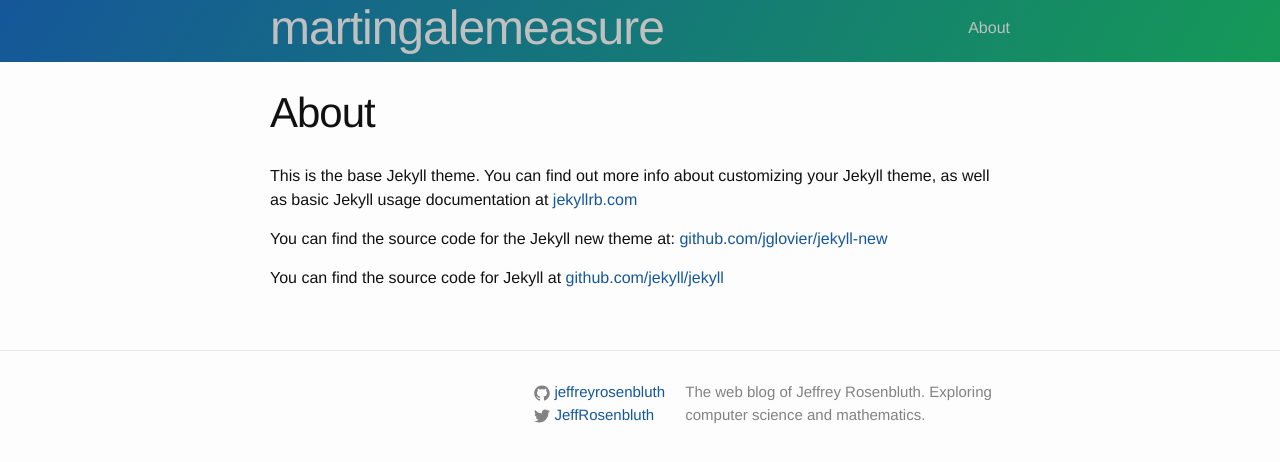
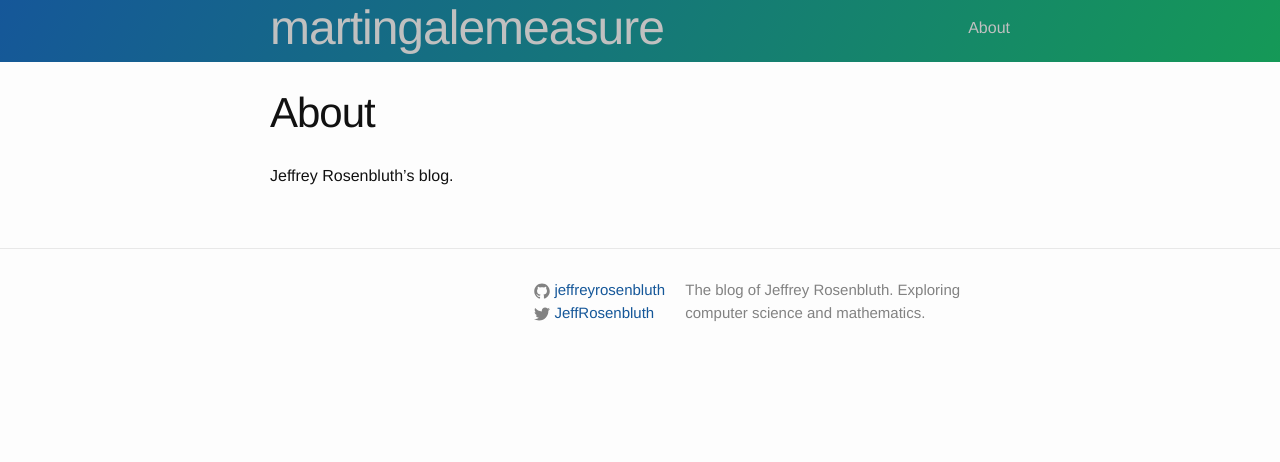
Before and after one commit to jeffreyrosenbluth/jeffreyrosenbluth.github.io, a Jekyll site: the page built from about.md, in a window 1280 px wide. Shown: the top 462 px of the page. Built offline with Jekyll 4.4.1, drawn with Linux system fonts in a browser that asks for light colours.

Commit message:
imports from wordpress

```diff
--- a/_config.yml
+++ b/_config.yml
@@ -2,7 +2,7 @@
 title: martingalemeasure
 email:
 description: > # this means to ignore newlines until "baseurl:"
-  The web blog of Jeffrey Rosenbluth. Exploring computer science and
+  The blog of Jeffrey Rosenbluth. Exploring computer science and
   mathematics.
 baseurl: "" # the subpath of your site, e.g. /blog/
 url: "http://jeffreyrosenbluth.github.io" # the base hostname & protocol for your site
--- a/about.md
+++ b/about.md
@@ -4,8 +4,4 @@ title: About
 permalink: /about/
 ---
 
-This is the base Jekyll theme. You can find out more info about customizing your Jekyll theme, as well as basic Jekyll usage documentation at [jekyllrb.com](http://jekyllrb.com/)
-
-You can find the source code for the Jekyll new theme at: [github.com/jglovier/jekyll-new](https://github.com/jglovier/jekyll-new)
-
-You can find the source code for Jekyll at [github.com/jekyll/jekyll](https://github.com/jekyll/jekyll)
+Jeffrey Rosenbluth's blog.
```
Also changed, not shown: _posts/2014-02-02-monkey-typing-shakespear.md (+1 -1 lines), _posts/2015-04-17-welcome-to-jekyll.markdown (deleted, +0 -25 lines), 1 other file.
